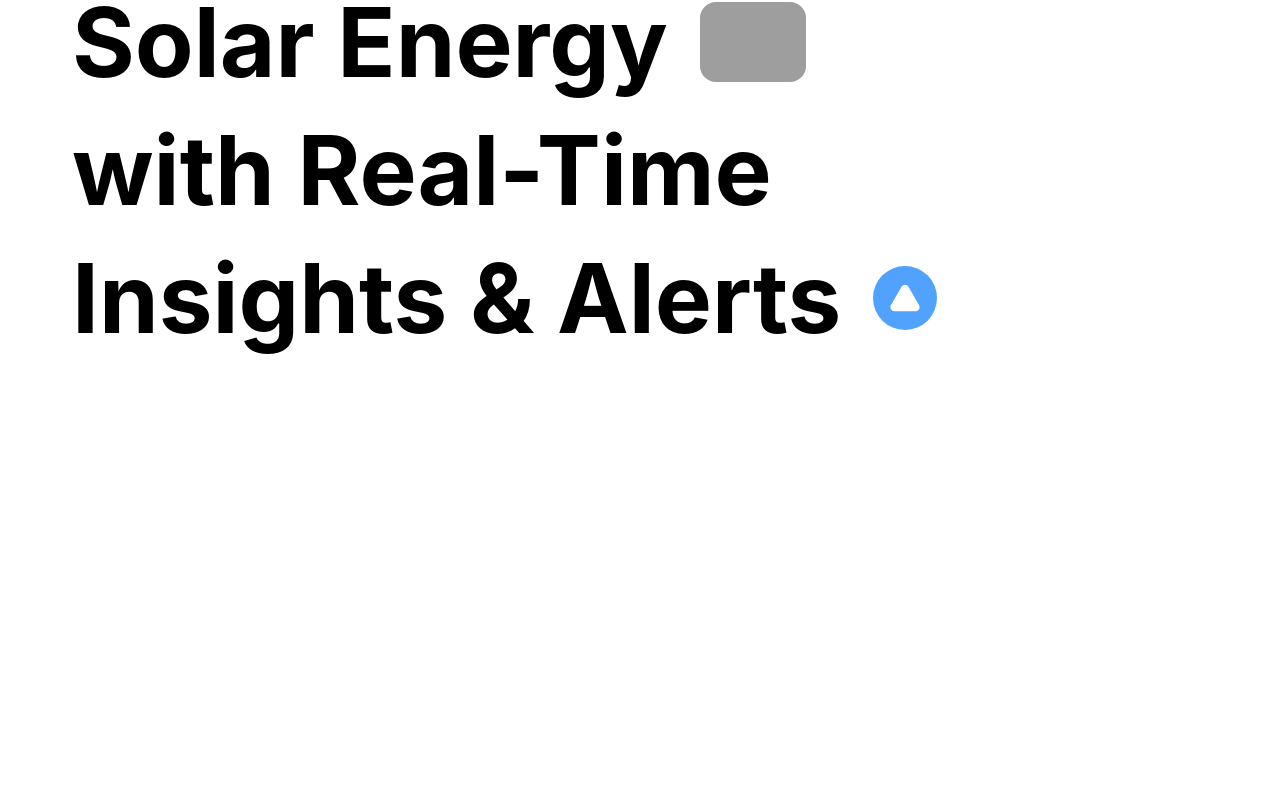
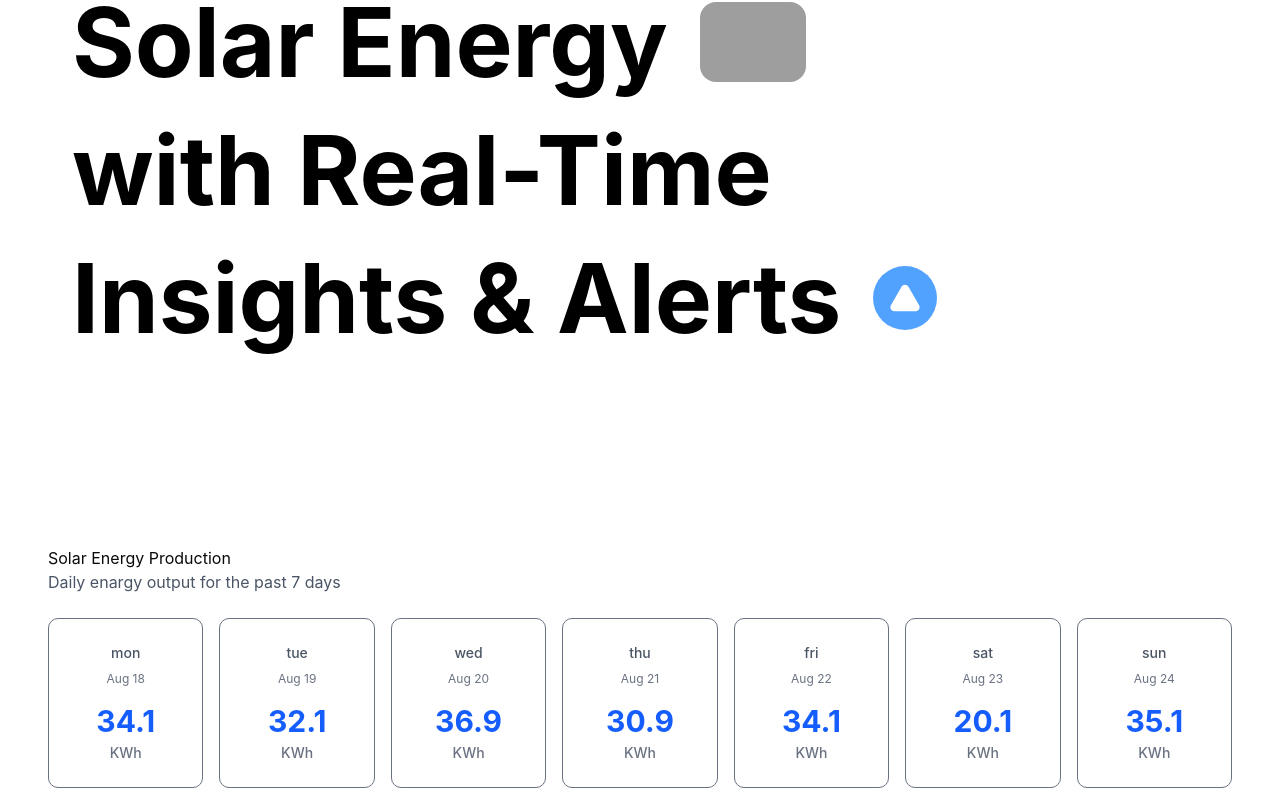
Before and after one commit to ChathumDeeparaj/Solane-Front-End, a React (Vite) app: page / in a window 1280 px wide. Shown: the part 398-1210 px from the top of the page. Before the commit the page ends 920 px from the top, so only its background shows below. Built offline with nearby package versions, Linux system fonts and the light colour scheme; grey boxes are pictures that could not be loaded.

Commit message:
created the EnargyProductionCard

```diff
--- a/package.json
+++ b/package.json
@@ -10,6 +10,7 @@
     "preview": "vite preview"
   },
   "dependencies": {
+    "@radix-ui/react-slot": "^1.2.3",
     "@tailwindcss/vite": "^4.1.13",
     "class-variance-authority": "^0.7.1",
     "clsx": "^2.1.1",
--- a/src/App.jsx
+++ b/src/App.jsx
@@ -1,6 +1,8 @@
-import Navigation from "./components/Navigation";
+import Navigation from "./components/Navigation/Navigation";
 import HeroSection from "./components/HeroSection/HeroSection";
-// import SolarEnergyProduction from "./components/SolarEnergyProduction";
+// import { Button } from "./components/ui/button";
+import SolarEnergyProduction from "./components/SolarEnergyProduction/SolarEnergyProduction";
+
 
 function App() {
   return (
@@ -8,7 +10,7 @@
       <Navigation />
       <main>
         <HeroSection />
-        {/* <SolarEnergyProduction /> */}
+        <SolarEnergyProduction />
       </main>
     </>
   );
--- /dev/null
+++ b/src/EnargyProductionCard.jsx
@@ -0,0 +1,16 @@
+const EnargyProductionCard = (props) => {
+
+    return (
+        <div className="relative border border-gray-500 rounded-lg ">
+            <div className="flex flex-col items-center gap-2 p-6 pb-2">
+                <span className="block text-gray-600 text-sm font-medium">{props.day}</span>
+                <span className="block text-xs text-gray-500">{props.date}</span>
+            </div>
+            <div className="p-6 pt-2 flex flex-col items-center">
+                <span className="block mb-1 text-3xl font-bold text-blue-600">{props.production}</span>
+                <span className="block text-sm font-medium text-gray-500">KWh</span>
+            </div>
+        </div>
+    );
+};
+export default EnargyProductionCard;
--- /dev/null
+++ b/src/components/SolarEnergyProduction/SolarEnergyProduction.jsx
@@ -0,0 +1,24 @@
+import EnargyProductionCard from "@/EnargyProductionCard";
+
+const SolarEnergyProduction = () => {
+  return (
+    <section className="px-12 py-6 font-['Inter'] py-6 ">
+        <div classsname="mb-6">
+            <h2 className="mb-2.text-2xl.font-bold.text-gray-900">Solar Energy Production</h2>
+            <p className="text-gray-600">Daily enargy output for the past 7 days</p>
+        </div>
+        <br></br>
+        <div className="grid grid-cols-7 gap-4">
+            <EnargyProductionCard day="mon" date="Aug 18" production={34.1} />
+            <EnargyProductionCard day="tue" date="Aug 19" production={32.1}/>
+            <EnargyProductionCard day="wed" date="Aug 20" production={36.9}/>
+            <EnargyProductionCard day="thu" date="Aug 21" production={30.9}/>
+            <EnargyProductionCard day="fri" date="Aug 22" production={34.1}/>
+            <EnargyProductionCard day="sat" date="Aug 23" production={20.1}/>
+            <EnargyProductionCard day="sun" date="Aug 24" production={35.1}/>
+        </div>
+    </section>
+
+  )
+};
+  export default SolarEnergyProduction;
--- /dev/null
+++ b/src/components/ui/button.jsx
@@ -0,0 +1,56 @@
+import * as React from "react"
+import { Slot } from "@radix-ui/react-slot"
+import { cva } from "class-variance-authority";
+
+import { cn } from "@/lib/utils"
+
+const buttonVariants = cva(
+  "inline-flex items-center justify-center gap-2 whitespace-nowrap rounded-md text-sm font-medium transition-all disabled:pointer-events-none disabled:opacity-50 [&_svg]:pointer-events-none [&_svg:not([class*='size-'])]:size-4 shrink-0 [&_svg]:shrink-0 outline-none focus-visible:border-ring focus-visible:ring-ring/50 focus-visible:ring-[3px] aria-invalid:ring-destructive/20 dark:aria-invalid:ring-destructive/40 aria-invalid:border-destructive",
+  {
+    variants: {
+      variant: {
+        default: "bg-primary text-primary-foreground hover:bg-primary/90",
+        destructive:
+          "bg-destructive text-white hover:bg-destructive/90 focus-visible:ring-destructive/20 dark:focus-visible:ring-destructive/40 dark:bg-destructive/60",
+        outline:
+          "border bg-background shadow-xs hover:bg-accent hover:text-accent-foreground dark:bg-input/30 dark:border-input dark:hover:bg-input/50",
+        secondary:
+          "bg-secondary text-secondary-foreground hover:bg-secondary/80",
+        ghost:
+          "hover:bg-accent hover:text-accent-foreground dark:hover:bg-accent/50",
+        link: "text-primary underline-offset-4 hover:underline",
+      },
+      size: {
+        default: "h-9 px-4 py-2 has-[>svg]:px-3",
+        sm: "h-8 rounded-md gap-1.5 px-3 has-[>svg]:px-2.5",
+        lg: "h-10 rounded-md px-6 has-[>svg]:px-4",
+        icon: "size-9",
+        "icon-sm": "size-8",
+        "icon-lg": "size-10",
+      },
+    },
+    defaultVariants: {
+      variant: "default",
+      size: "default",
+    },
+  }
+)
+
+function Button({
+  className,
+  variant,
+  size,
+  asChild = false,
+  ...props
+}) {
+  const Comp = asChild ? Slot : "button"
+
+  return (
+    <Comp
+      data-slot="button"
+      className={cn(buttonVariants({ variant, size, className }))}
+      {...props} />
+  );
+}
+
+export { Button, buttonVariants }
```
Also changed, not shown: src/components/Navigation/Navigation.jsx (renamed from src/components/Navigation.jsx), 1 other file (tests, documents, lock files or other folders).
